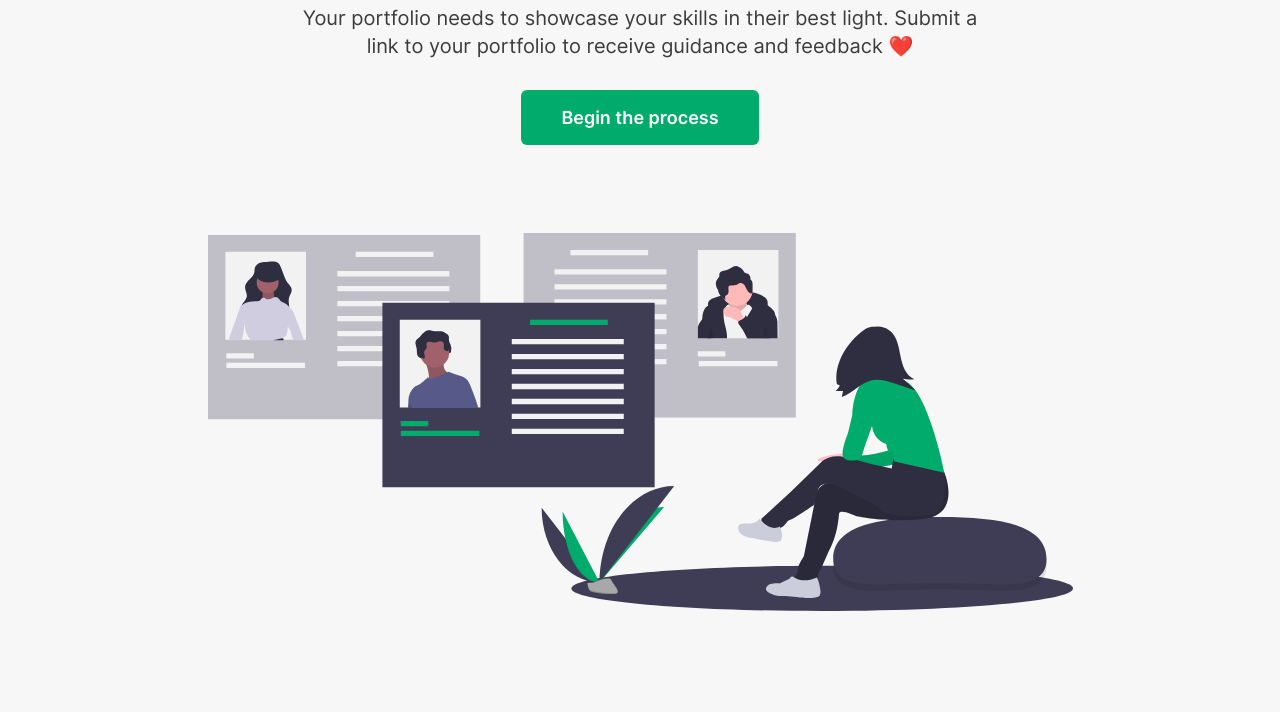
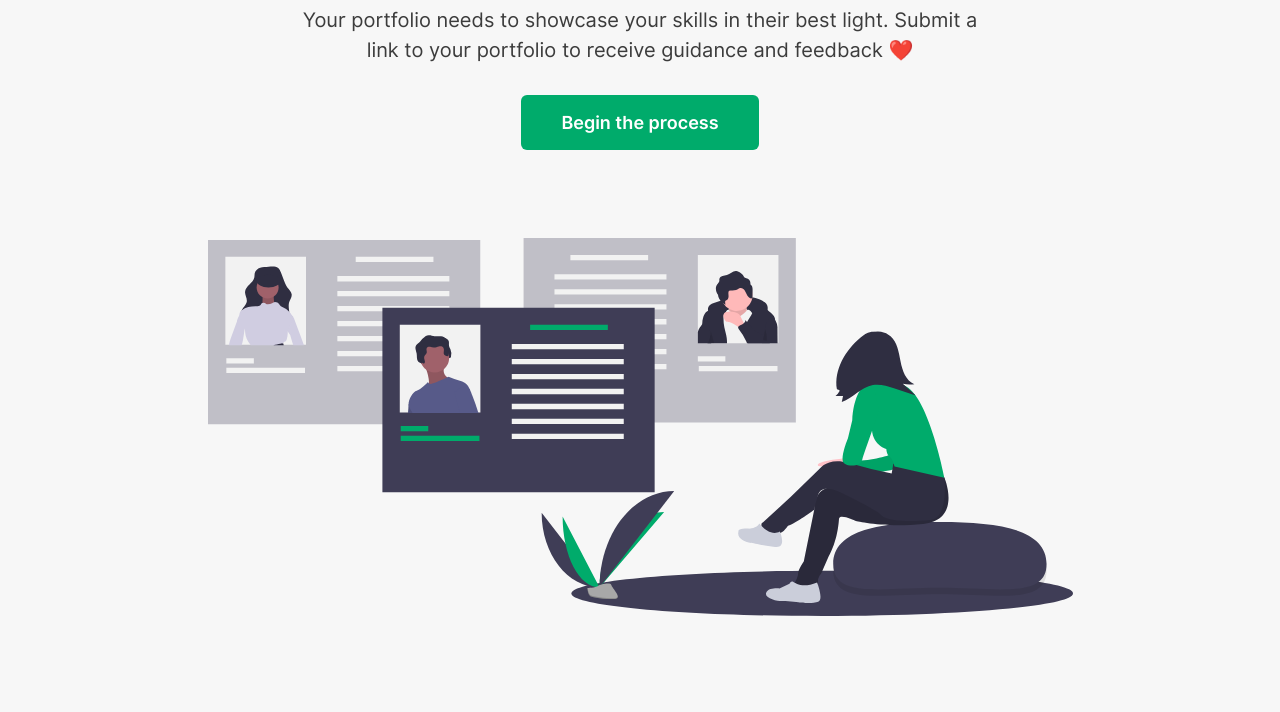
Before and after one commit to connorholyday/honest-feedback, a plain HTML site: page index.html in a window 1280 px wide. Shown: the part 257-969 px from the top of the page. Drawn offline with Linux system fonts and the light colour scheme.

Commit message:
Update line height

```diff
--- a/styles.css
+++ b/styles.css
@@ -141,6 +141,10 @@ ol li {
 
 .section {
     margin-bottom: 2.5rem;
+}
+
+.section p {
+    line-height: 1.5;
 }
 
 .intro {
```
